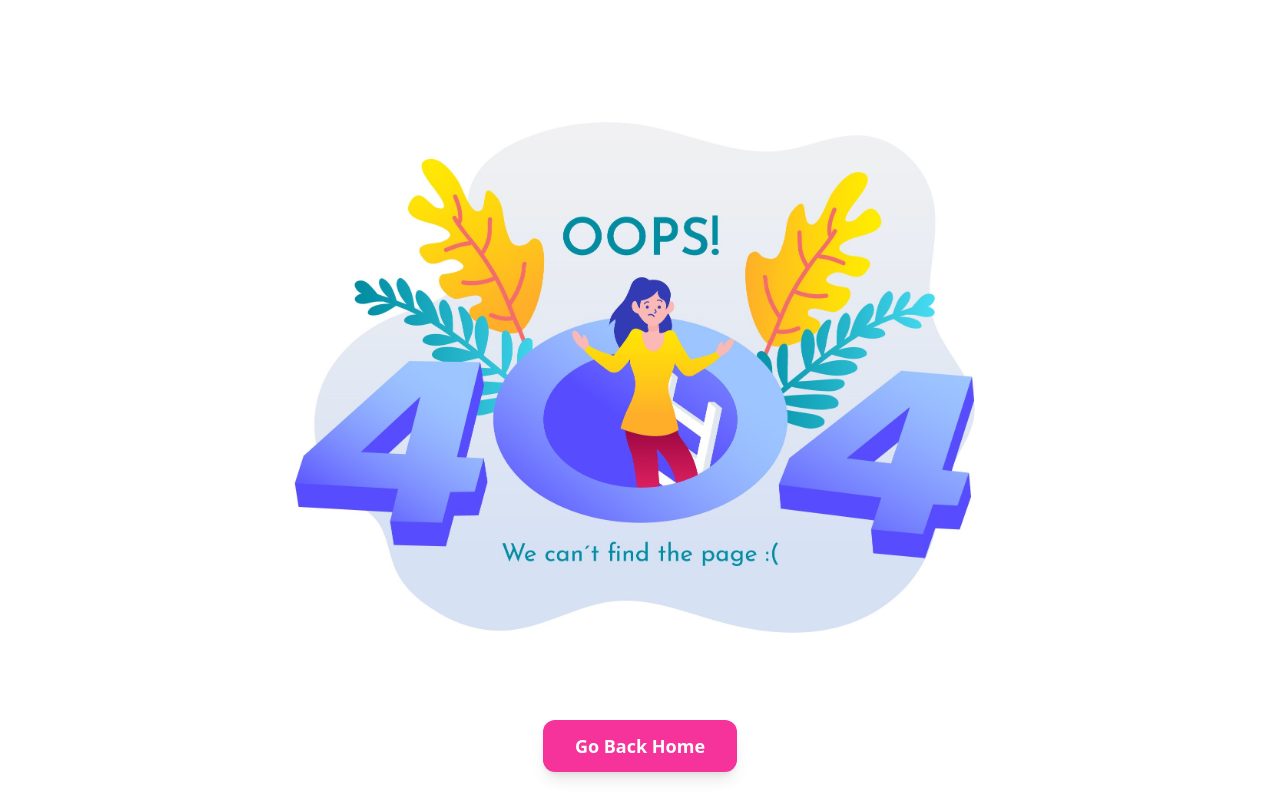
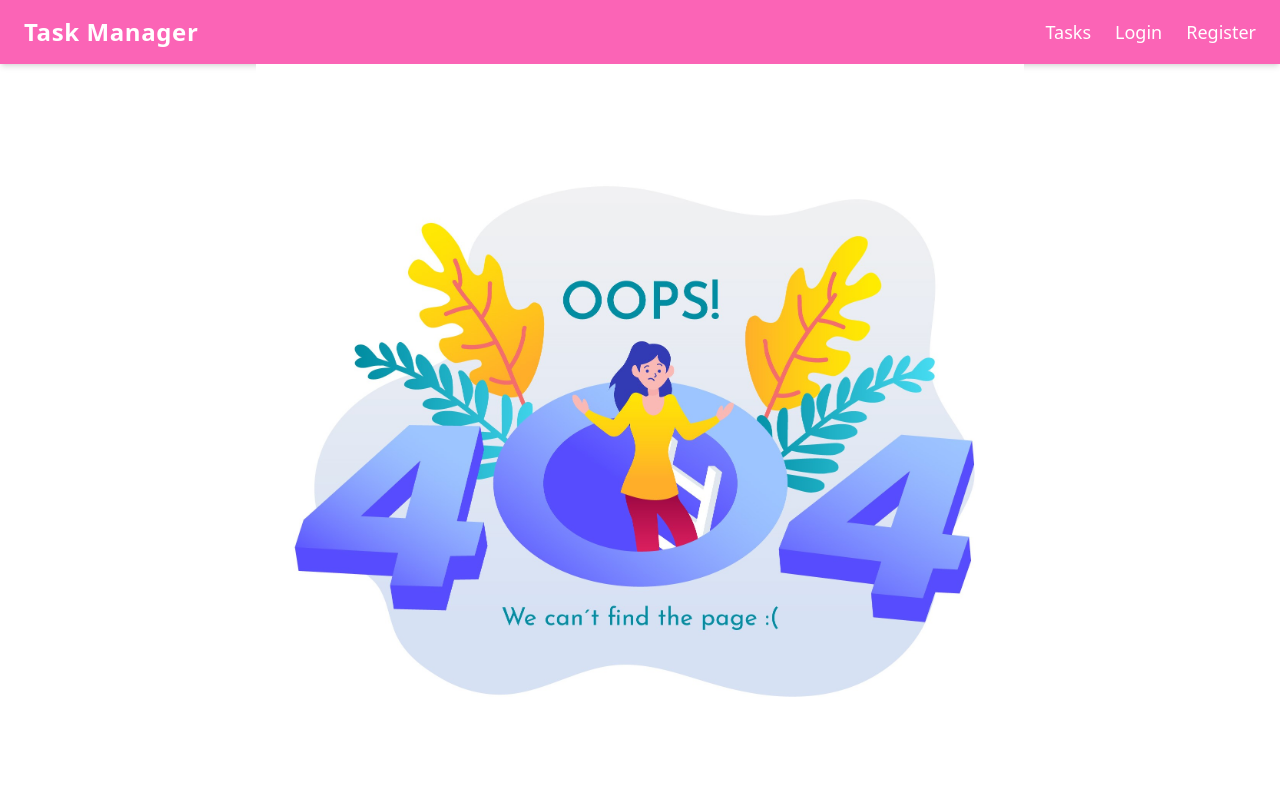
Before and after one commit to anjalipatelfablead/ts_redux_todo, a React (Vite) app: page / in a window 1280 px wide. Built offline with nearby package versions, Linux system fonts and the light colour scheme.

Commit message:
added nav bar

```diff
--- a/src/App.tsx
+++ b/src/App.tsx
@@ -5,7 +5,7 @@ import Register from './components/user/register';
 import TaskList from './components/task/tasklist';
 import AddTask from './components/task/addtask';
 import NotFound from './components/pages/notFound';
-
+import Navbar from './components/pages/navbar';
 function App() {
 
   return (
@@ -14,9 +14,9 @@ function App() {
         <Routes>
           <Route path="/login" element={<Login />} />
           <Route path="/register" element={<Register />} />
-          <Route path="/task" element={<TaskList />} />
+          <Route path="/task" element={<> <Navbar/> <TaskList /></>} />
           <Route path="/task/add" element={<AddTask />} />
-          <Route path="*" element={<NotFound />} />
+          <Route path="*" element={<> <Navbar/> <NotFound /></>} />
         </Routes>
       </BrowserRouter>
     </>
--- /dev/null
+++ b/src/components/pages/navbar.tsx
@@ -0,0 +1,58 @@
+import { NavLink, useNavigate } from "react-router-dom";
+
+const Navbar = () => {
+    const navigate = useNavigate();
+
+    const token = sessionStorage.getItem("token");
+
+    const handleLogout = () => {
+        sessionStorage.removeItem("token");
+        sessionStorage.removeItem("data");
+
+        navigate("/login");
+    };
+
+    return (
+        <nav className=" bg-pink-400 text-white shadow-md">
+            <div className="max-w-7xl mx-auto px-6 py-4 flex justify-between items-center">
+
+                <h1 className="text-2xl font-bold tracking-wide">
+                    Task Manager
+                </h1>
+
+                <div className="flex space-x-6 items-center text-lg">
+
+                    <NavLink
+                        to="/task"
+                        className={({ isActive }) =>
+                            isActive ? "text-black font-semibold" : "hover:text-white"
+                        }
+                    >
+                        Tasks
+                    </NavLink>
+
+                    {!token ? (
+                        <>
+                            <NavLink to="/login" className="hover:text-black">
+                                Login
+                            </NavLink>
+
+                            <NavLink to="/register" className="hover:text-black">
+                                Register
+                            </NavLink>
+                        </>
+                    ) : (
+                        <button
+                            onClick={handleLogout}
+                            className="bg-red-500 px-4 py-1 rounded hover:bg-red-600 transition"
+                        >
+                            Logout
+                        </button>
+                    )}
+                </div>
+            </div>
+        </nav>
+    );
+};
+
+export default Navbar;
--- a/src/components/pages/notFound.tsx
+++ b/src/components/pages/notFound.tsx
@@ -15,12 +15,12 @@ export default function NotFound() {
                     className="w-3xl md:w-3xl "
                 />
 
-                <button
+                {/* <button
                     onClick={() => navigate("/login")}
                     className="mt-1  bg-pink-500 hover:bg-pink-600 text-white px-8 py-3 rounded-xl font-semibold text-lg shadow-lg hover:scale-105 transition-transform duration-300 cursor-pointer"
                 >
                     Go Back Home
-                </button>
+                </button> */}
             </div>
         </div>
     );
```
